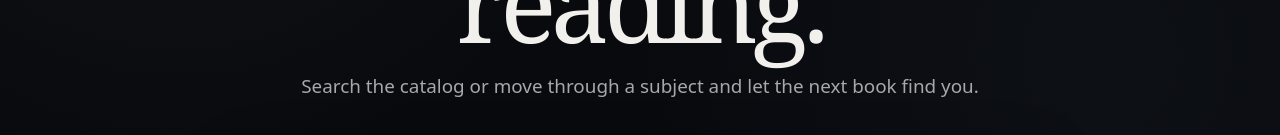
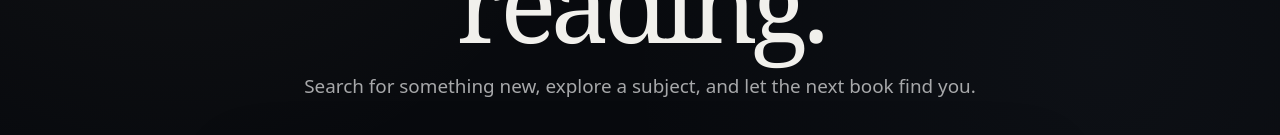
Before and after one commit to Kartzz1/book-explorer, a React (Vite) app: page /explore in a window 1280 px wide. Shown: the part 353-488 px from the top of the page. Built offline with nearby package versions, Linux system fonts and the light colour scheme; no server answers.

Commit message:
Polish Explore page UI

```diff
--- a/src/pages/Explore.jsx
+++ b/src/pages/Explore.jsx
@@ -80,7 +80,7 @@ export default function Explore() {
         <section className="page-intro explore-intro">
           <span className="eyebrow">Explore</span>
           <h1>Find something worth reading.</h1>
-          <p>Search the catalog or move through a subject and let the next book find you.</p>
+          <p>Search for something new, explore a subject, and let the next book find you.</p>
           <SearchBar value={query} onChange={setQuery} onSubmit={handleSubmit} />
         </section>
 
```
